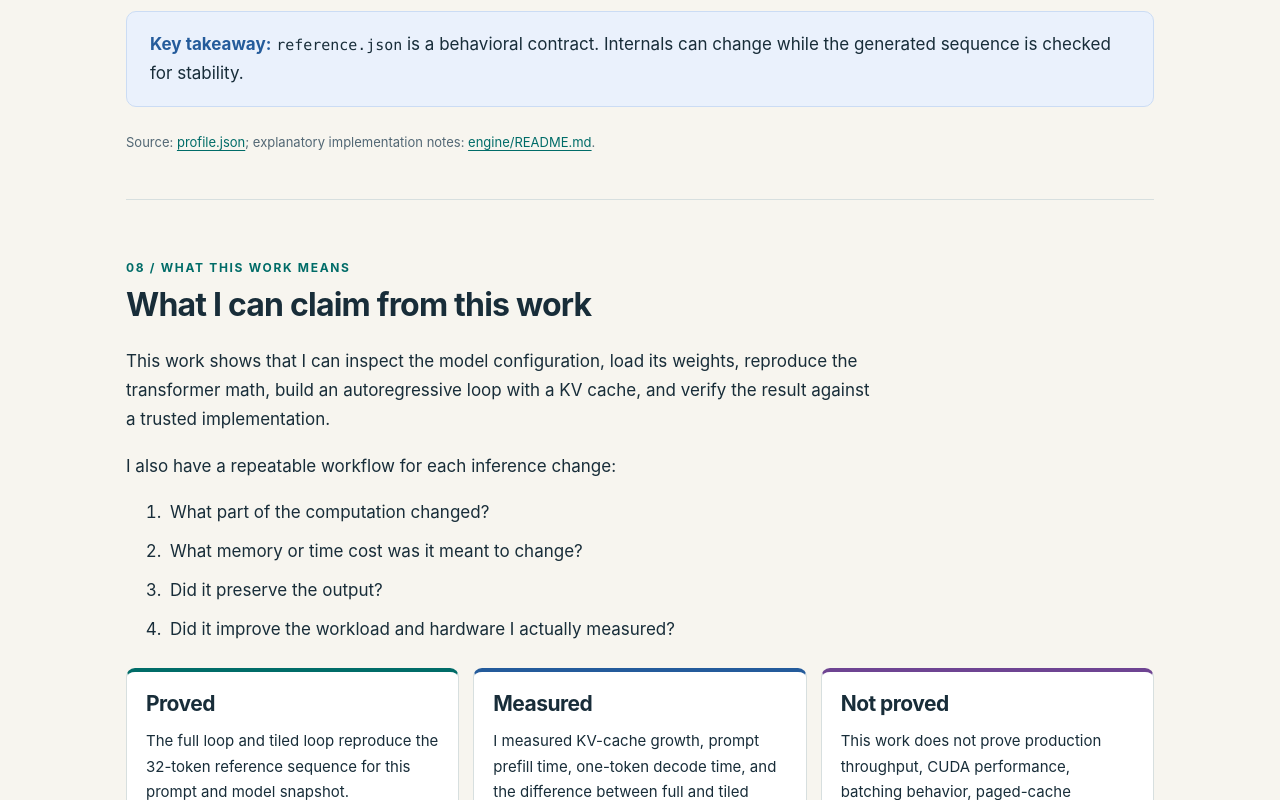
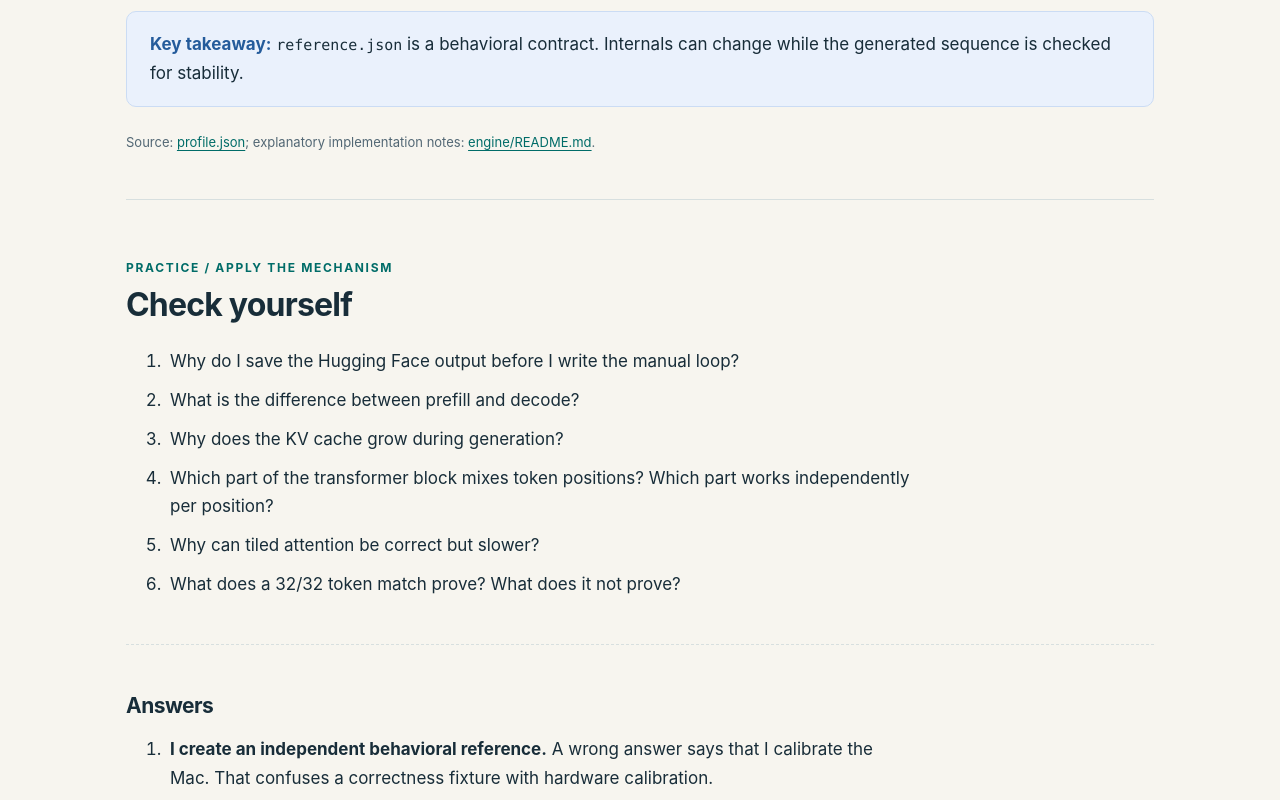
Before and after one commit to nexaVoturi/inference-from-scratch, a plain HTML site: page docs/explainers/step1c-inference-loop-compendium.html in a window 1280 px wide. Shown: the part 11200-12000 px from the top of the page. Drawn offline with Linux system fonts and the light colour scheme.

Commit message:
Update step1c-inference-loop-compendium.html

```diff
--- a/docs/explainers/step1c-inference-loop-compendium.html
+++ b/docs/explainers/step1c-inference-loop-compendium.html
@@ -111,14 +111,7 @@ new_cache = (k, v)</pre>
 <p class="source">Source: <a href="../../engine/out/profile.json">profile.json</a>; explanatory implementation notes: <a href="../../engine/README.md">engine/README.md</a>.</p>
 </section>
 
-<section id="meaning"><div class="chapter">08 / What this work means</div><h2>What I can claim from this work</h2>
-<p>This work shows that I can inspect the model configuration, load its weights, reproduce the transformer math, build an autoregressive loop with a KV cache, and verify the result against a trusted implementation.</p>
-<p>I also have a repeatable workflow for each inference change:</p>
-<ol><li>What part of the computation changed?</li><li>What memory or time cost was it meant to change?</li><li>Did it preserve the output?</li><li>Did it improve the workload and hardware I actually measured?</li></ol>
-<div class="cards"><div class="card"><h3>Proved</h3><p>The full loop and tiled loop reproduce the 32-token reference sequence for this prompt and model snapshot.</p></div><div class="card"><h3>Measured</h3><p>I measured KV-cache growth, prompt prefill time, one-token decode time, and the difference between full and tiled attention on my CPU.</p></div><div class="card"><h3>Not proved</h3><p>This work does not prove production throughput, CUDA performance, batching behavior, paged-cache behavior, or a universal speedup from tiling.</p></div></div>
-<div class="note"><p><strong>Why I can publish this:</strong> I can show the mechanism, the correctness gate, the baseline, and why my first optimization did not help on my CPU.</p></div>
-<p>My next serious measurement is an operator-level profile on CUDA hardware. That profile can show whether the main cost is weight movement, matrix multiplication, attention, normalization, Python overhead, or another operation. I will make hardware-specific performance claims only after that measurement.</p>
-</section>
+
 
 <section id="check"><div class="chapter">Practice / Apply the mechanism</div><h2>Check yourself</h2>
 <ol><li>Why do I save the Hugging Face output before I write the manual loop?</li><li>What is the difference between prefill and decode?</li><li>Why does the KV cache grow during generation?</li><li>Which part of the transformer block mixes token positions? Which part works independently per position?</li><li>Why can tiled attention be correct but slower?</li><li>What does a 32/32 token match prove? What does it not prove?</li></ol>
```
